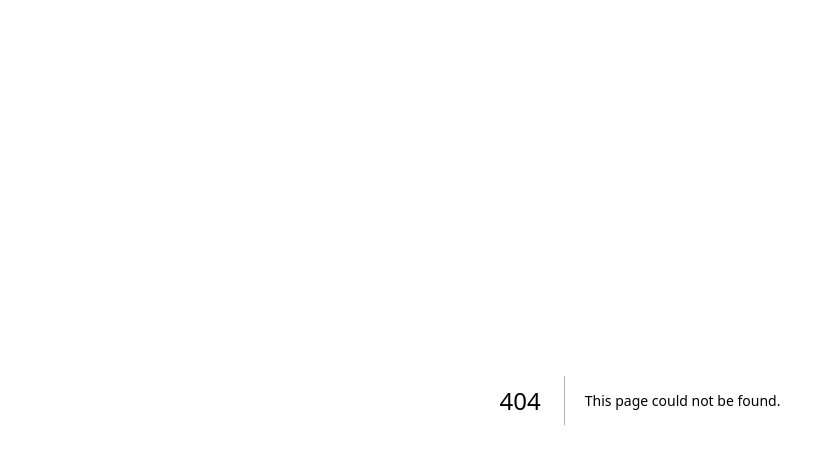
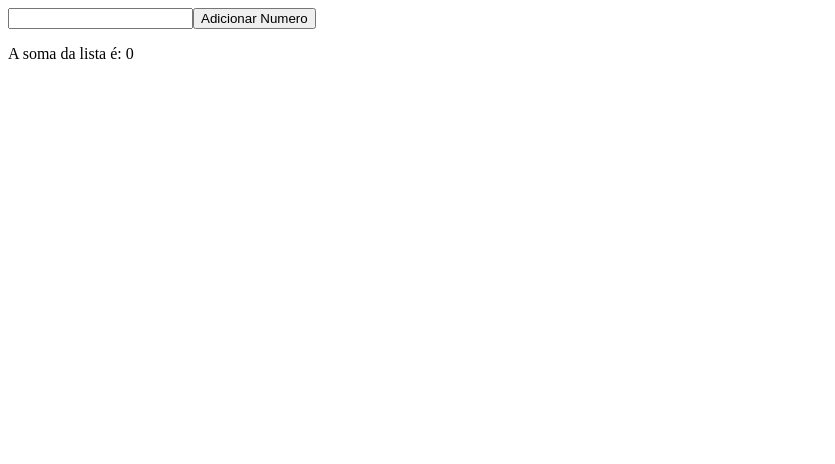
Before and after one commit to fischerafael/challenges, a Next.js app: page /reduce in a window 1280 px wide. Before the commit this address had no page. Shown: the top 464 px of the page, without its empty margins (0-835 px from the left). Built offline with nearby package versions, Linux system fonts and the light colour scheme.

Commit message:
feat: solid

```diff
--- /dev/null
+++ b/pages/reduce/index.tsx
@@ -0,0 +1,51 @@
+import React, { useRef, useState } from "react";
+
+interface Value {
+  id: string;
+  value: number;
+}
+
+const index = () => {
+  const inputRef = useRef<any>(null);
+  const [state, setState] = useState<Value[]>([]);
+
+  const addNumber = () => {
+    if (inputRef === null) return;
+    const currentNumber = inputRef.current.value;
+    const id = String(new Date().getTime());
+    setState((prev) => [...prev, { id: id, value: Number(currentNumber) }]);
+    inputRef.current.value = "";
+  };
+
+  //   const sum = calculatTotalFor(state);
+  const sum = calculateTotalReduce(state);
+
+  return (
+    <div>
+      <input ref={inputRef} />
+      <button onClick={addNumber}>Adicionar Numero</button>
+
+      {state.map((number) => (
+        <p key={number.id}>{number.value}</p>
+      ))}
+
+      <p>A soma da lista é: {sum}</p>
+    </div>
+  );
+};
+
+export default index;
+
+const calculatTotalFor = (numbers: number[]) => {
+  let count = 0;
+  for (let number of numbers) {
+    count += number;
+  }
+  return count;
+};
+
+const calculateTotalReduce = (numbers: Value[]) => {
+  return numbers.reduce((count, currentNumber) => {
+    return currentNumber.value + count;
+  }, 0);
+};
```
